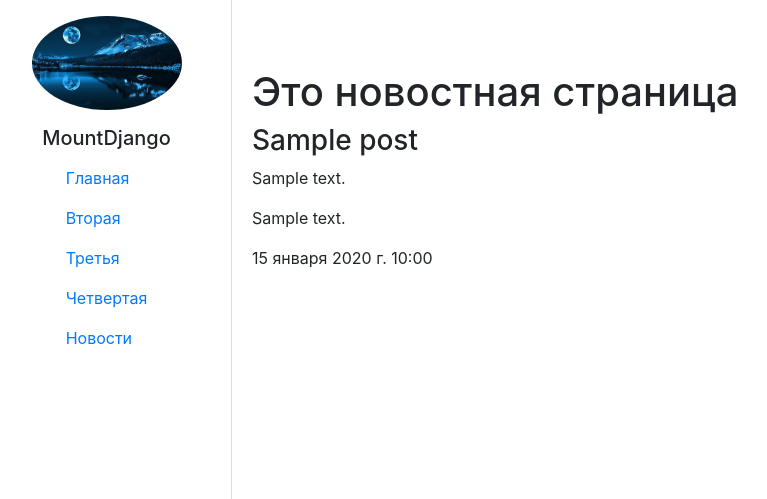
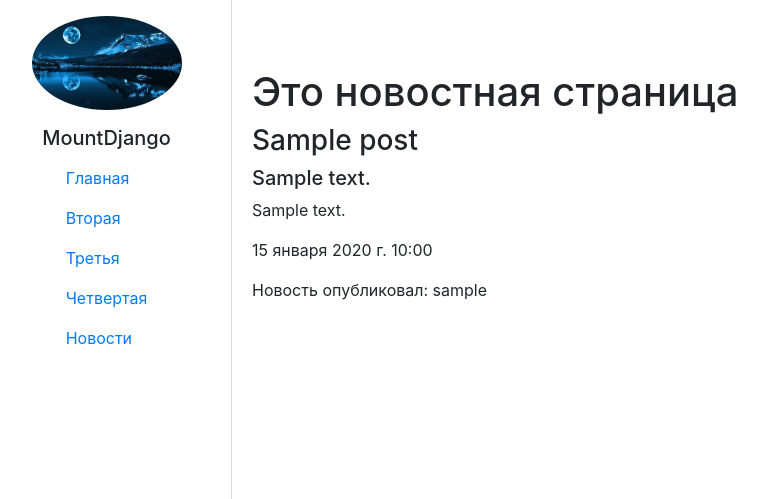
Before and after one commit to cmike221/Lesson-DJ01, a Django app: page /news/ in a window 1280 px wide. Shown: the top 499 px of the page, without its empty margins (103-870 px from the left). Run offline with Django 5.2, Linux system fonts and the light colour scheme; tables that the repository leaves empty hold one stand-in row (values such as "Sample post"); some libraries are stand-ins or nearby versions.

Commit message:
Домашнее задание урока DJ03

```diff
--- a/zerocoder/news/models.py
+++ b/zerocoder/news/models.py
@@ -1,4 +1,6 @@
 from django.db import models
+from django.contrib.auth.models import User  # Импорт стандартной модели пользователя
+
 
 # Create your models here.
 class News_post(models.Model):
@@ -6,10 +8,11 @@ class News_post(models.Model):
     short_description = models.CharField('Кратное описание новости', max_length=200)  # можно до 256
     text = models.TextField('Новость')
     pub_date = models.DateTimeField('Дата публикации')
-    # author = models.
+    author = models.ForeignKey(User, on_delete=models.CASCADE, verbose_name='Автор')
 
     def __str__(self):
         return self.title
+
     class Meta:
         verbose_name = 'Новость'
         verbose_name_plural = 'Новости'
--- a/zerocoder/news/templates/news/news.html
+++ b/zerocoder/news/templates/news/news.html
@@ -10,9 +10,10 @@
 {% for new in news %}
     <div>
         <h3>{{ new.title }}</h3>
-        <p>{{ new.short_description }}</p>
+        <h5>{{ new.short_description }}</h5>
         <p>{{ new.text }}</p>
         <p>{{ new.pub_date }}</p>
+        <p>Новость опубликовал: {{ new.author }}</p>
     </div>
 {% endfor %}
 
```
Also changed, not shown: zerocoder/news/migrations/0002_alter_news_post_options_news_post_author.py (added).
